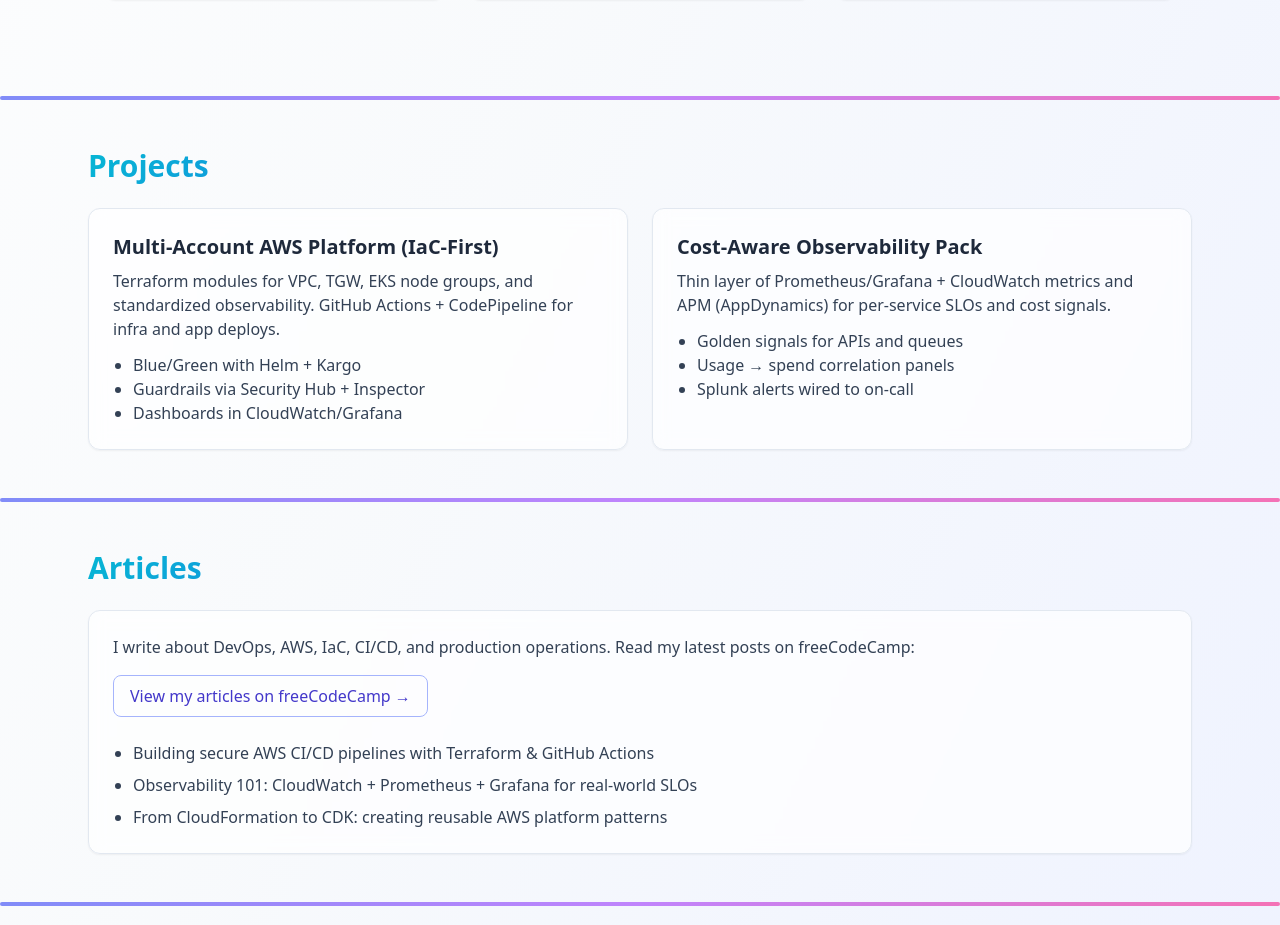
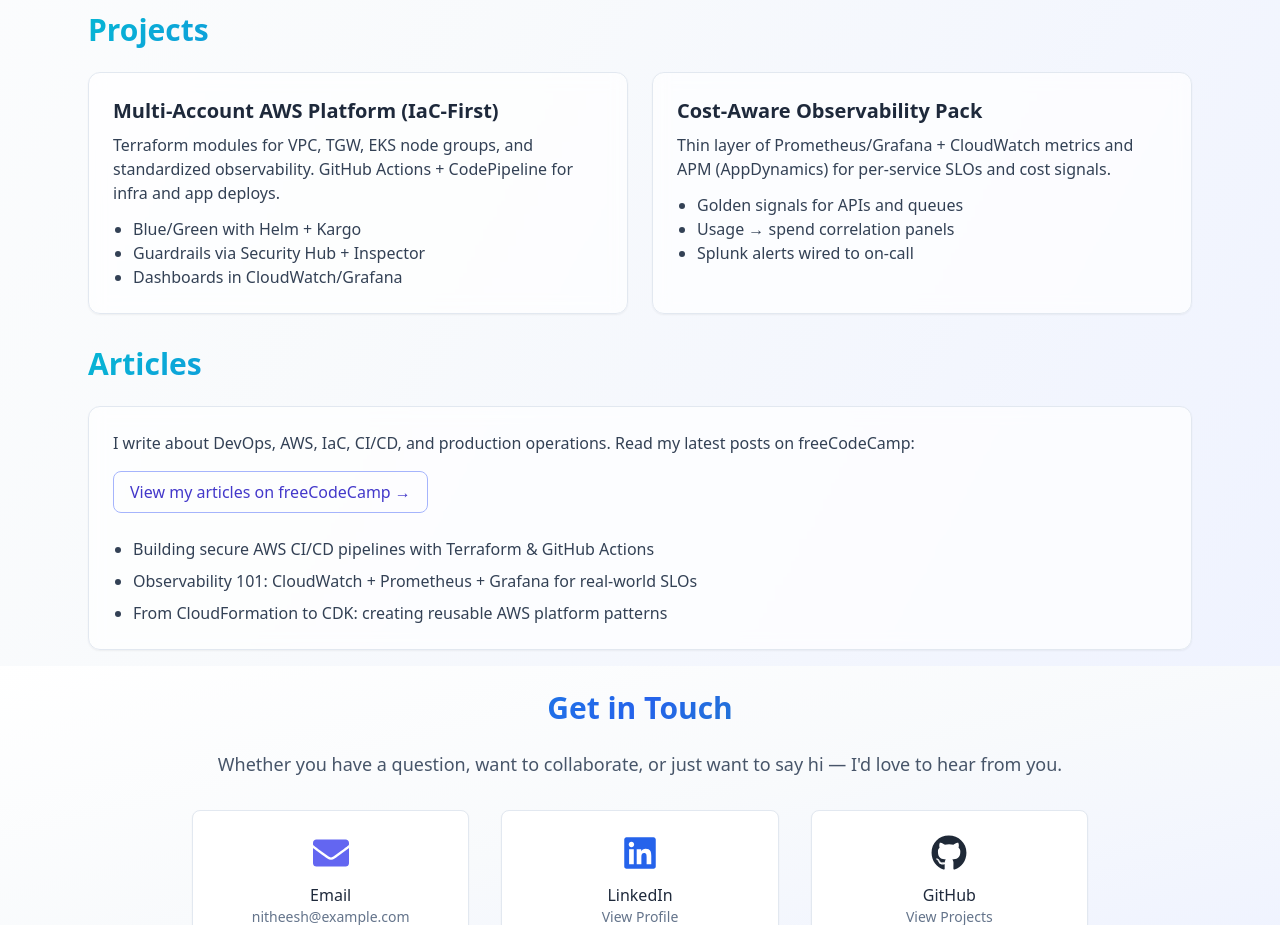
Before and after one commit to nitheeshp-irl/nitheeshp-portpolio, a React (Vite) app in the folder my-portfolio/: page / in a window 1280 px wide. Shown: the part 1467-2392 px from the top of the page. Built offline with nearby package versions, Linux system fonts and the light colour scheme.

Commit message:
adding changes

```diff
--- a/my-portfolio/src/components/Portfolio.jsx
+++ b/my-portfolio/src/components/Portfolio.jsx
@@ -17,13 +17,6 @@
   transition: { duration: 0.5, ease: "easeOut" },
   viewport: { once: true, amount: 0.2 },
 };
-
-const SectionDivider = () => (
-  <div
-    className="h-1 w-full my-8 rounded-full bg-gradient-to-r from-indigo-400 via-purple-400 to-pink-400"
-    aria-hidden="true"
-  />
-);
 
 export default function Portfolio() {
   return (
@@ -112,14 +105,10 @@
         </div>
       </section>
 
-      <SectionDivider />
-
       {/* Skills SECOND (keeps your existing animated component) */}
       <section id="skills" className="max-w-6xl mx-auto px-6 py-4">
         <Skills />
       </section>
-
-      <SectionDivider />
 
       {/* Projects */}
       <section id="projects" className="max-w-6xl mx-auto px-6 py-4">
@@ -162,8 +151,6 @@
           </motion.article>
         </div>
       </section>
-
-      <SectionDivider />
 
       {/* Articles (real link to your author page) */}
       <section id="articles" className="max-w-6xl mx-auto px-6 py-4">
@@ -226,8 +213,6 @@
         </motion.div>
       </section>
 
-      <SectionDivider />
-
       {/* Contact (BOTTOM OF PAGE) */}
       <section id="contact" className="py-6 bg-gradient-to-br from-white via-slate-50 to-indigo-50">
         <div className="max-w-6xl mx-auto px-6">
```
